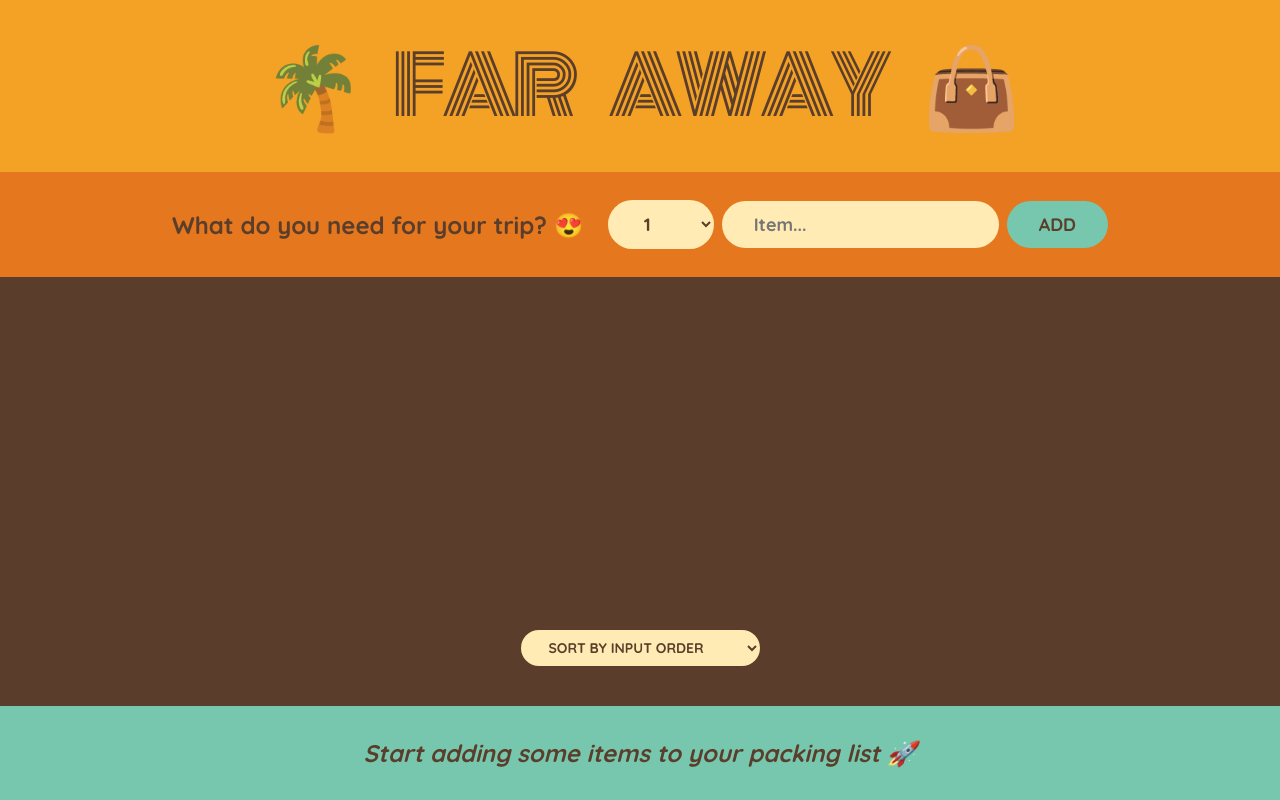
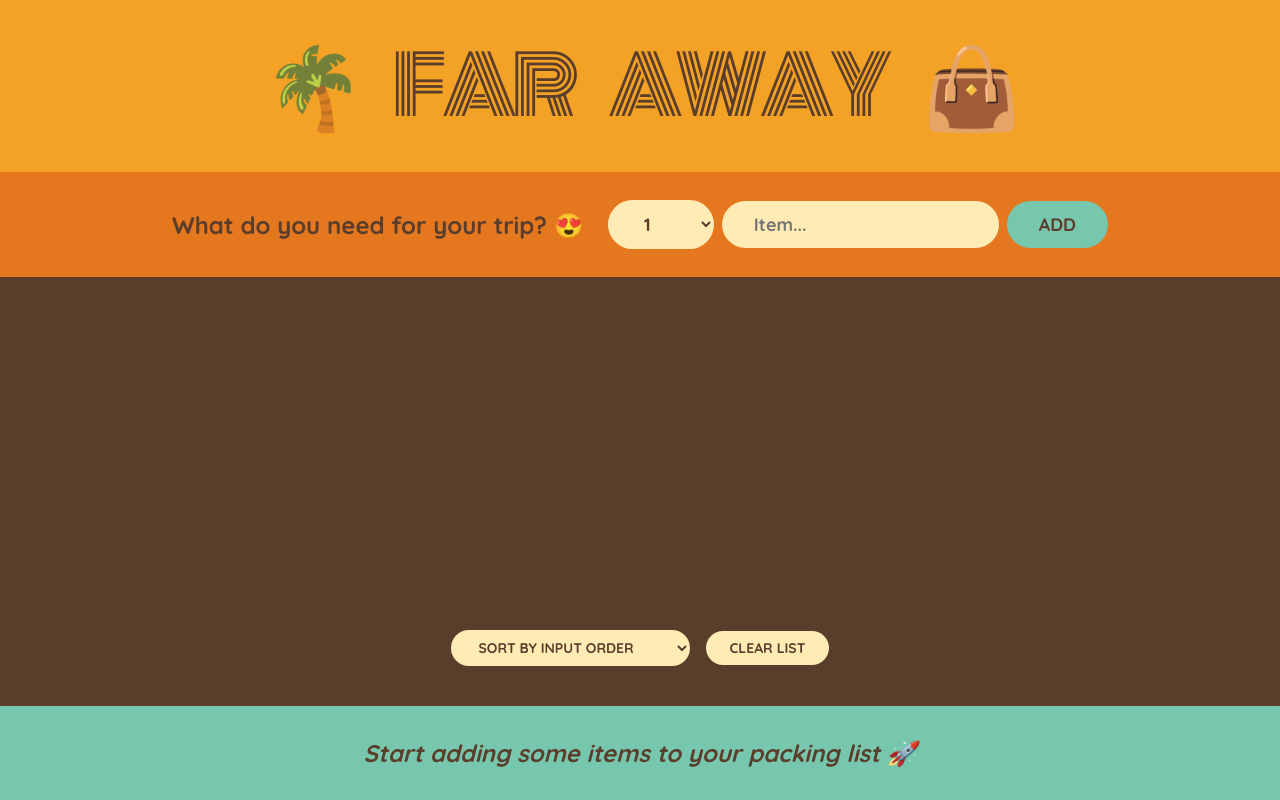
Before and after one commit to IrisWRX/react-learning, a React (Create React App) app in the folder travel-list/: page / in a window 1280 px wide. Built offline with nearby package versions, Linux system fonts and the light colour scheme.

Commit message:
added clear list

```diff
--- a/travel-list/src/App.js
+++ b/travel-list/src/App.js
@@ -19,6 +19,10 @@
     );
   }
 
+  function handleClearList() {
+    setItems([]);
+  }
+
   return (
     <div className="app">
       <Logo />
@@ -27,6 +31,7 @@
         items={items}
         onDeleteItem={handleDeleteItem}
         onToggleItem={handleToggleItem}
+        onClearList={handleClearList}
       />
       <Stats items={items} />
     </div>
@@ -88,7 +93,7 @@
 }
 
 // cannot pass props from form into packinglist because they're sibling components
-function PackingList({ items, onDeleteItem, onToggleItem }) {
+function PackingList({ items, onDeleteItem, onToggleItem, onClearList }) {
   const [sortBy, setSortBy] = useState("input");
 
   let sortedItems;
@@ -98,11 +103,14 @@
   if (sortBy === "description")
     sortedItems = items
       .slice()
+      // sort items based on alphabetical order
       .sort((a, b) => a.description.localeCompare(b.description));
 
   if (sortBy === "packed")
     sortedItems = items
       .slice()
+      // if packed is true, the number is 1, else it's 0
+      // unpacked item will appear before packed items in the sorted order
       .sort((a, b) => Number(a.packed) - Number(b.packed));
 
   return (
@@ -125,6 +133,7 @@
           <option value="description">Sort by description</option>
           <option value="packed">Sort by packed status</option>
         </select>
+        <button onClick={onClearList}>Clear List</button>
       </div>
     </div>
   );
```
